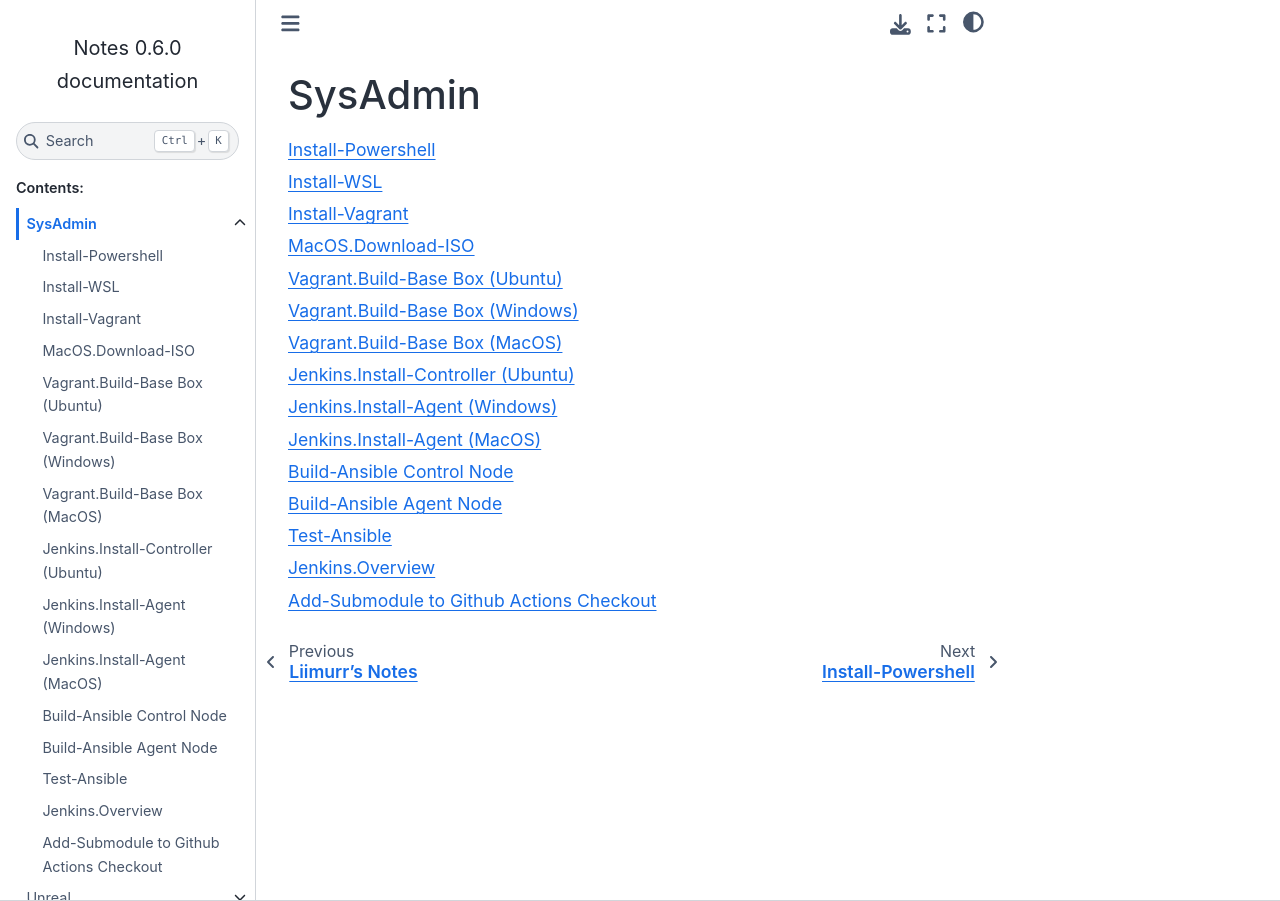
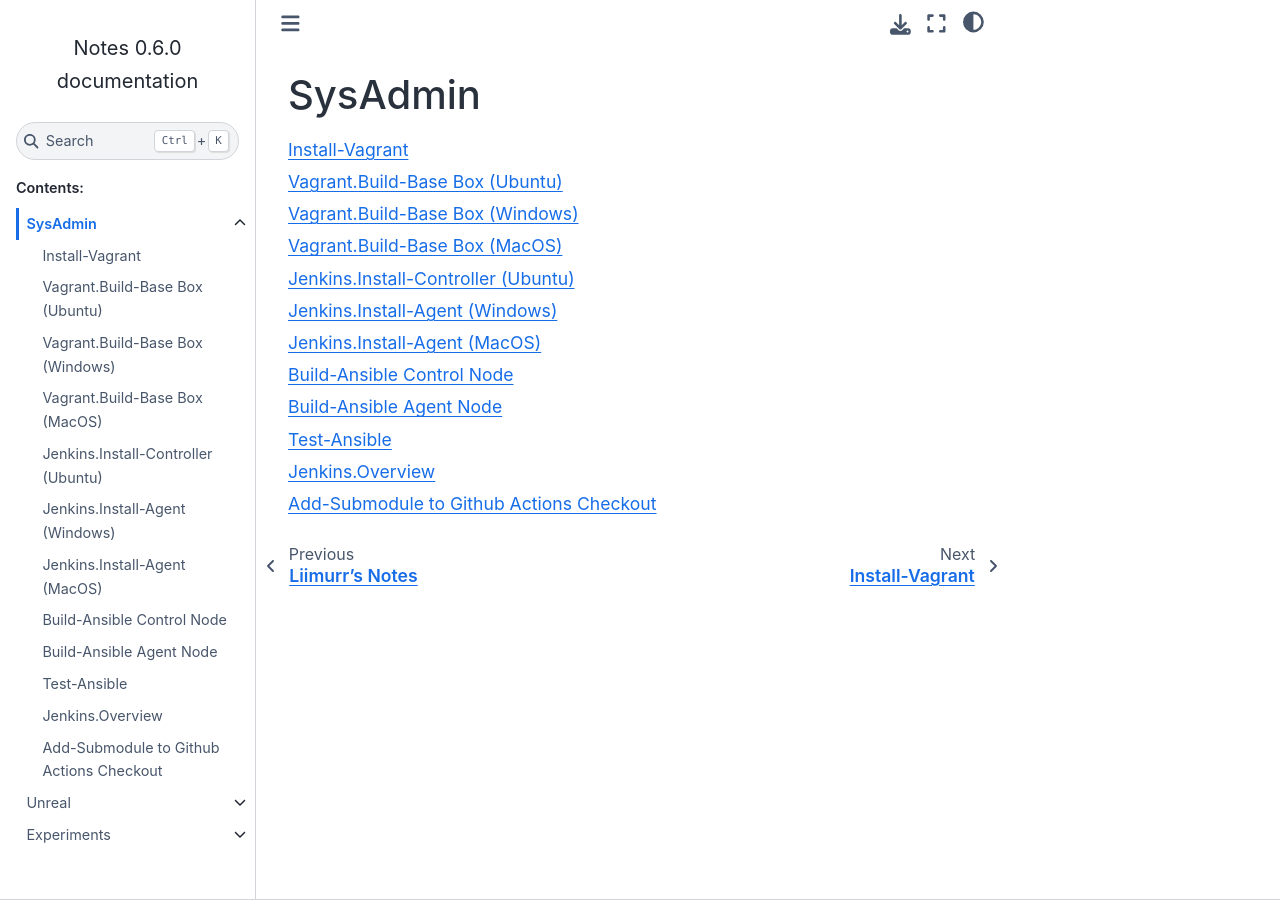
Before and after one commit to Liimurr/notes, a Sphinx documentation site: the page built from doc/src/SysAdmin.Index.rst, in a window 1280 px wide. Built offline with Sphinx 7.4.7 and the Sphinx Book theme 1.1.4, drawn with Linux system fonts in a browser that asks for light colours; pages that are not in the unit, such as notebooks, are missing from menus.

Commit message:
update SysAdmin index

```diff
--- a/doc/src/SysAdmin.Index.rst
+++ b/doc/src/SysAdmin.Index.rst
@@ -4,10 +4,7 @@
 .. toctree::
    :maxdepth: 1
 
-   Install-Powershell.rst
-   Install-WSL.rst
    Install-Vagrant.rst
-   MacOS.Download-ISO.rst
    Vagrant.Build-BaseBox_Ubuntu.rst
    Vagrant.Build-BaseBox_Windows.rst
    Vagrant.Build-BaseBox_MacOS.rst
```
